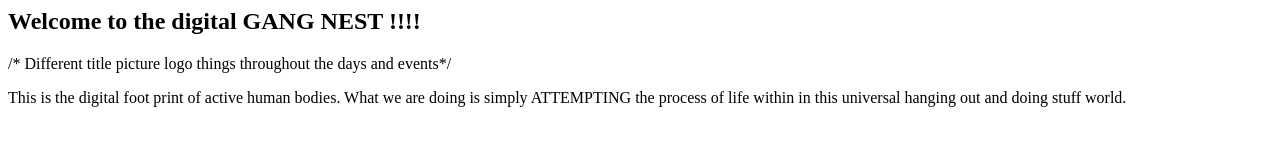
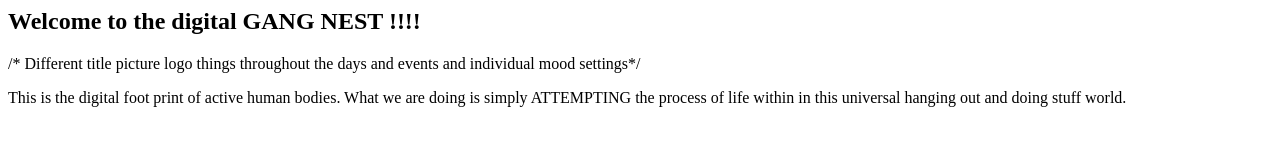
Before and after one commit to Alive-AttemptTheLifeGangHouse/humanist-psychology, a plain HTML site: page index.html in a window 1280 px wide. Drawn offline with Linux system fonts and the light colour scheme.

Commit message:
Update index.html
mood setting description update in the supposed to be comment place

```diff
--- a/index.html
+++ b/index.html
@@ -9,5 +9,5 @@
 <body>
 
 <article>
-<h1> Welcome to the digital GANG NEST !!!!</h1> /* Different title picture logo things throughout the days and events*/<p> This is the digital foot print of active human bodies.  What we are doing is simply ATTEMPTING the process of life
+<h1> Welcome to the digital GANG NEST !!!!</h1> /* Different title picture logo things throughout the days and events and individual mood settings*/<p> This is the digital foot print of active human bodies.  What we are doing is simply ATTEMPTING the process of life
 within in this universal hanging out and doing stuff world.
```
